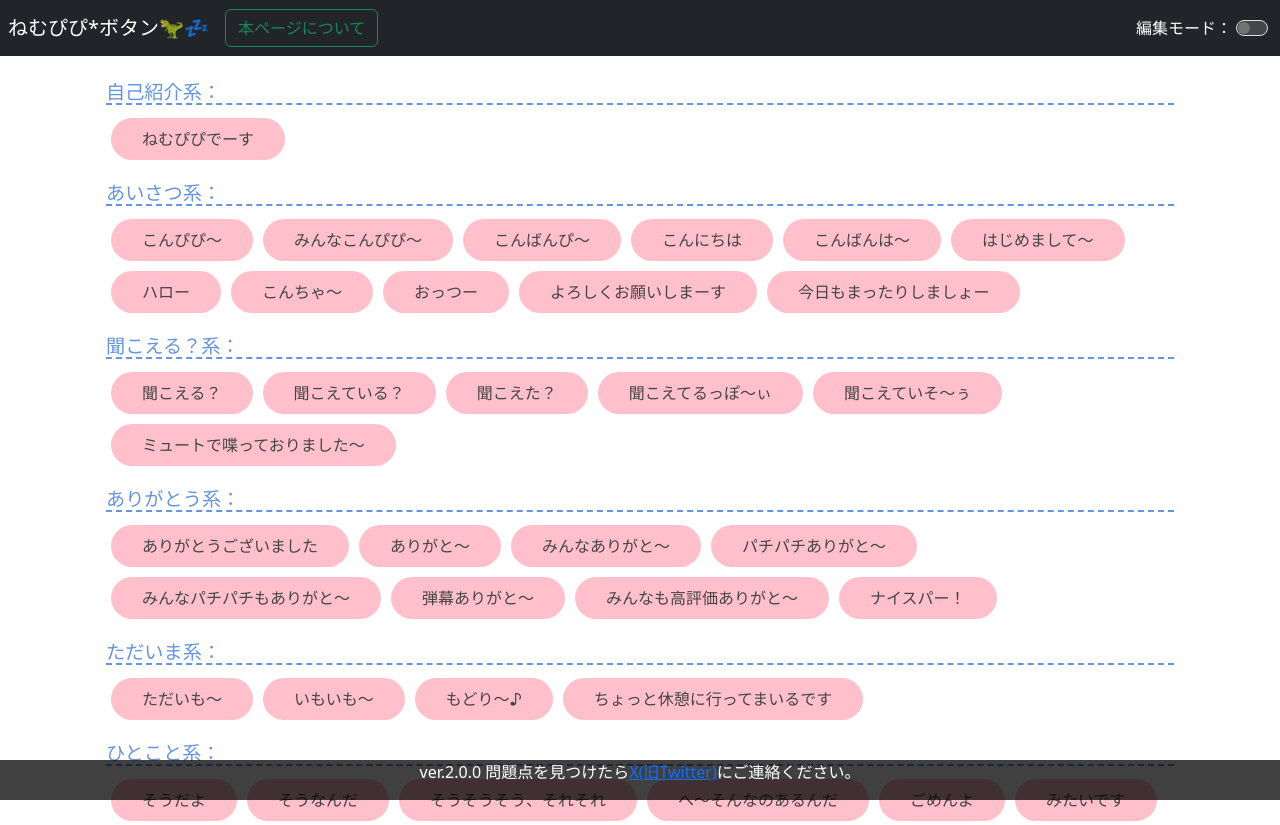
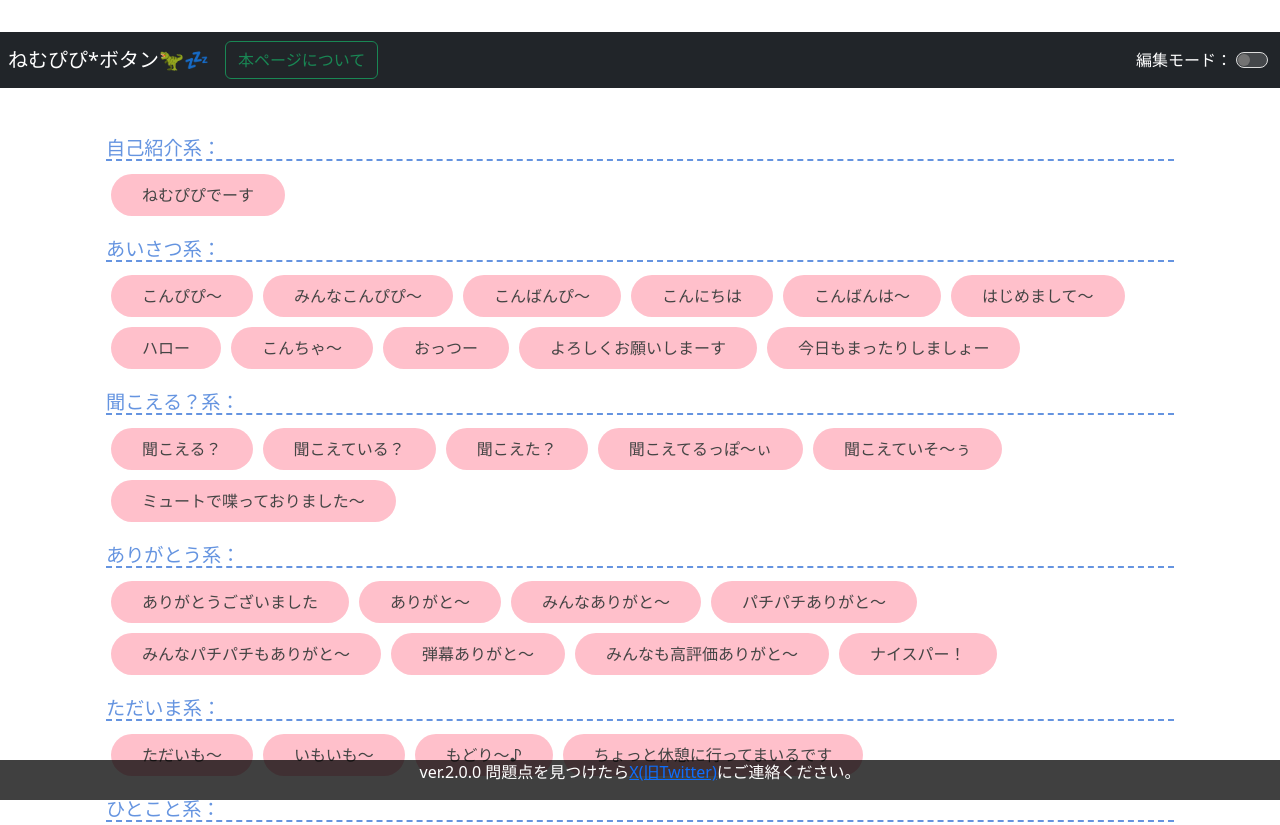
Before and after one commit to bonga-bon-bonga/nemupipi-button, a plain HTML site: page index.html in a window 1280 px wide. Shown: the top 825 px of the page. Drawn offline with nearby package versions, Linux system fonts and the light colour scheme.

Commit message:
ナビゲーションバーのfixed-topを削除

```diff
--- a/index.html
+++ b/index.html
@@ -131,7 +131,7 @@
     <title>ねむぴぴ*ボタン🦖💤</title>
 </head>
 <body>
-    <nav class="navbar navbar-expand-md navbar-dark bg-dark fixed-top">
+    <nav class="navbar navbar-expand-md navbar-dark bg-dark">
         <a class="navbar-brand" href="#">ねむぴぴ*ボタン🦖💤</a>
         <button type="button" class="btn btn-outline-success my-2 my-sm-0 me-auto" data-bs-toggle="modal" data-bs-target="#informationModal">本ページについて</button>
         <button class="navbar-toggler" type="button" data-bs-toggle="collapse" data-bs-target="#navbarCollapse" aria-controls="navbarCollapse" aria-expanded="false" aria-label="Toggle navigation">
```
